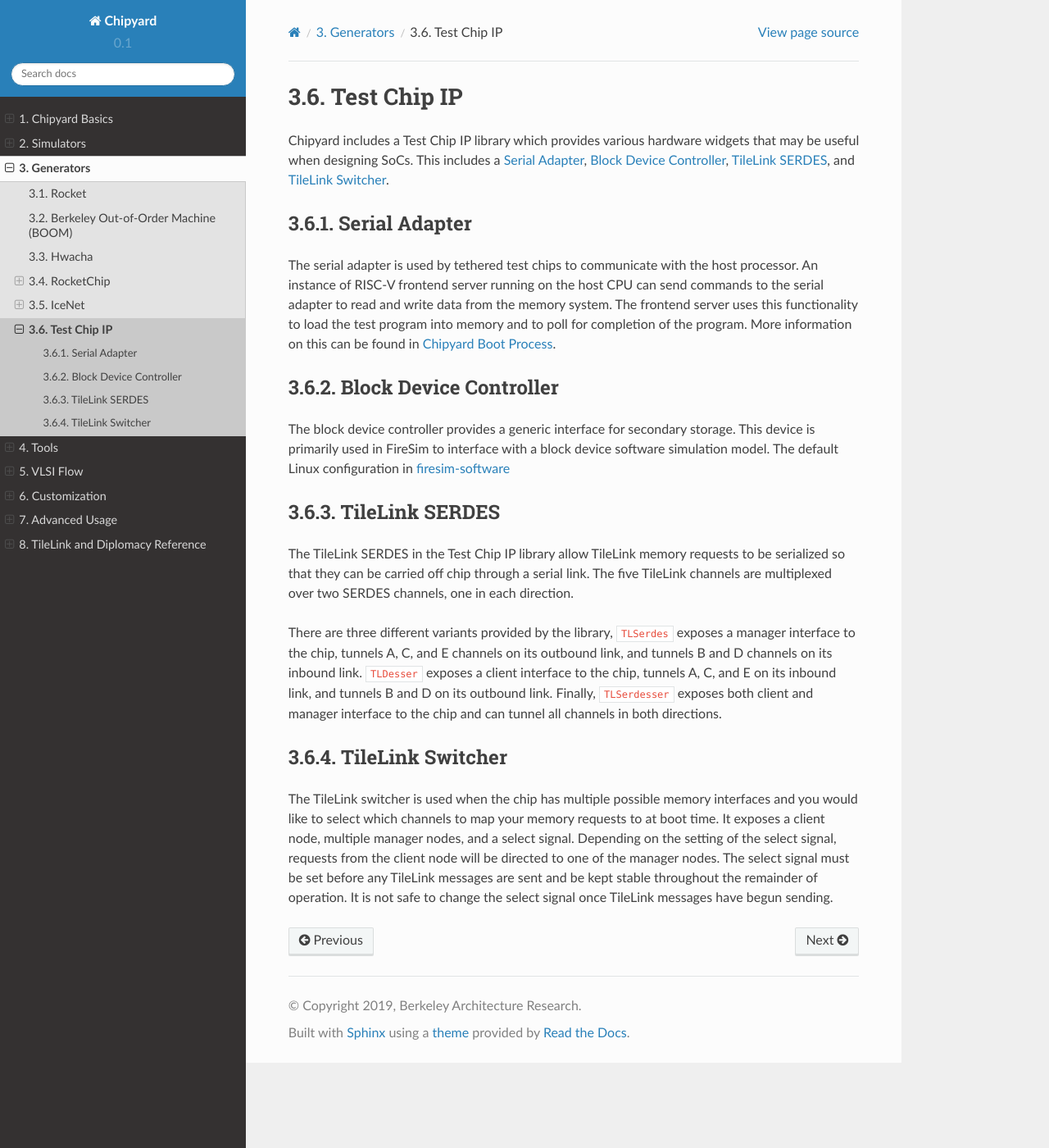
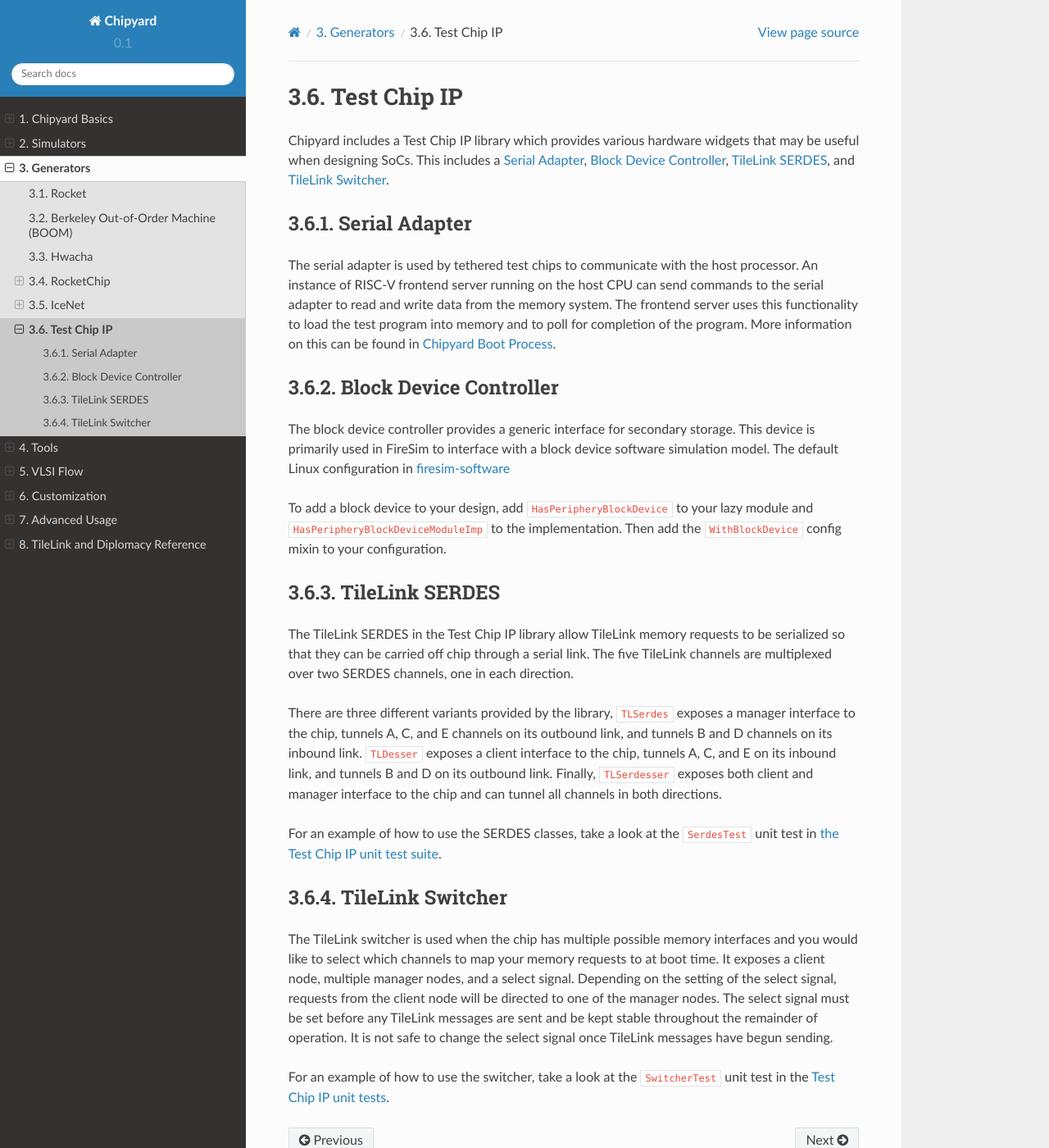
Before and after one commit to ucb-bar/chipyard, a Sphinx documentation site: the page built from docs/Generators/TestChipIP.rst, in a window 1280 px wide and 1400 px high. Shown: the whole window at 82% size. Built offline with Sphinx 7.4.7 and the Read the Docs theme 2.0.0, drawn with Linux system fonts in a browser that asks for light colours.

Commit message:
explain how to add IceNet and TestChipIP hardware to design

```diff
--- a/docs/Generators/TestChipIP.rst
+++ b/docs/Generators/TestChipIP.rst
@@ -22,6 +22,11 @@
 This device is primarily used in FireSim to interface with a block device
 software simulation model. The default Linux configuration in `firesim-software <https://github.com/firesim/firesim-software>`_
 
+To add a block device to your design, add ``HasPeripheryBlockDevice`` to your
+lazy module and ``HasPeripheryBlockDeviceModuleImp`` to the implementation.
+Then add the ``WithBlockDevice`` config mixin to your configuration.
+
+
 TileLink SERDES
 ---------------
 
@@ -38,6 +43,10 @@
 both client and manager interface to the chip and can tunnel all channels in
 both directions.
 
+For an example of how to use the SERDES classes, take a look at the
+``SerdesTest`` unit test in `the Test Chip IP unit test suite
+<https://github.com/ucb-bar/testchipip/blob/master/src/main/scala/Unittests.scala>`_.
+
 TileLink Switcher
 -----------------
 
@@ -49,3 +58,6 @@
 The select signal must be set before any TileLink messages are sent and be
 kept stable throughout the remainder of operation. It is not safe to change
 the select signal once TileLink messages have begun sending.
+
+For an example of how to use the switcher, take a look at the ``SwitcherTest``
+unit test in the `Test Chip IP unit tests <https://github.com/ucb-bar/testchipip/blob/master/src/main/scala/Unittests.scala>`_.
```
Also changed, not shown: docs/Generators/IceNet.rst (+11 -0 lines).
